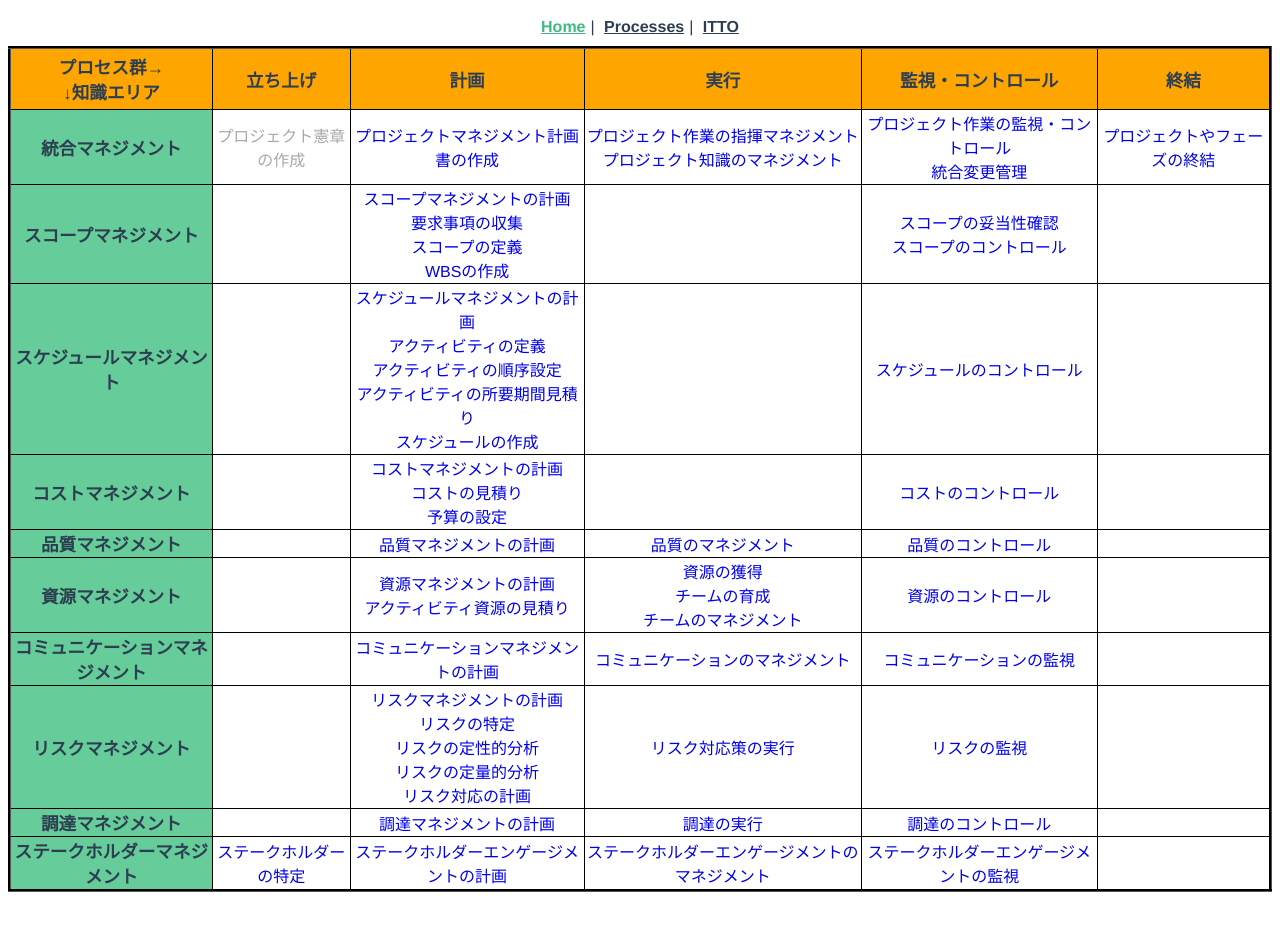
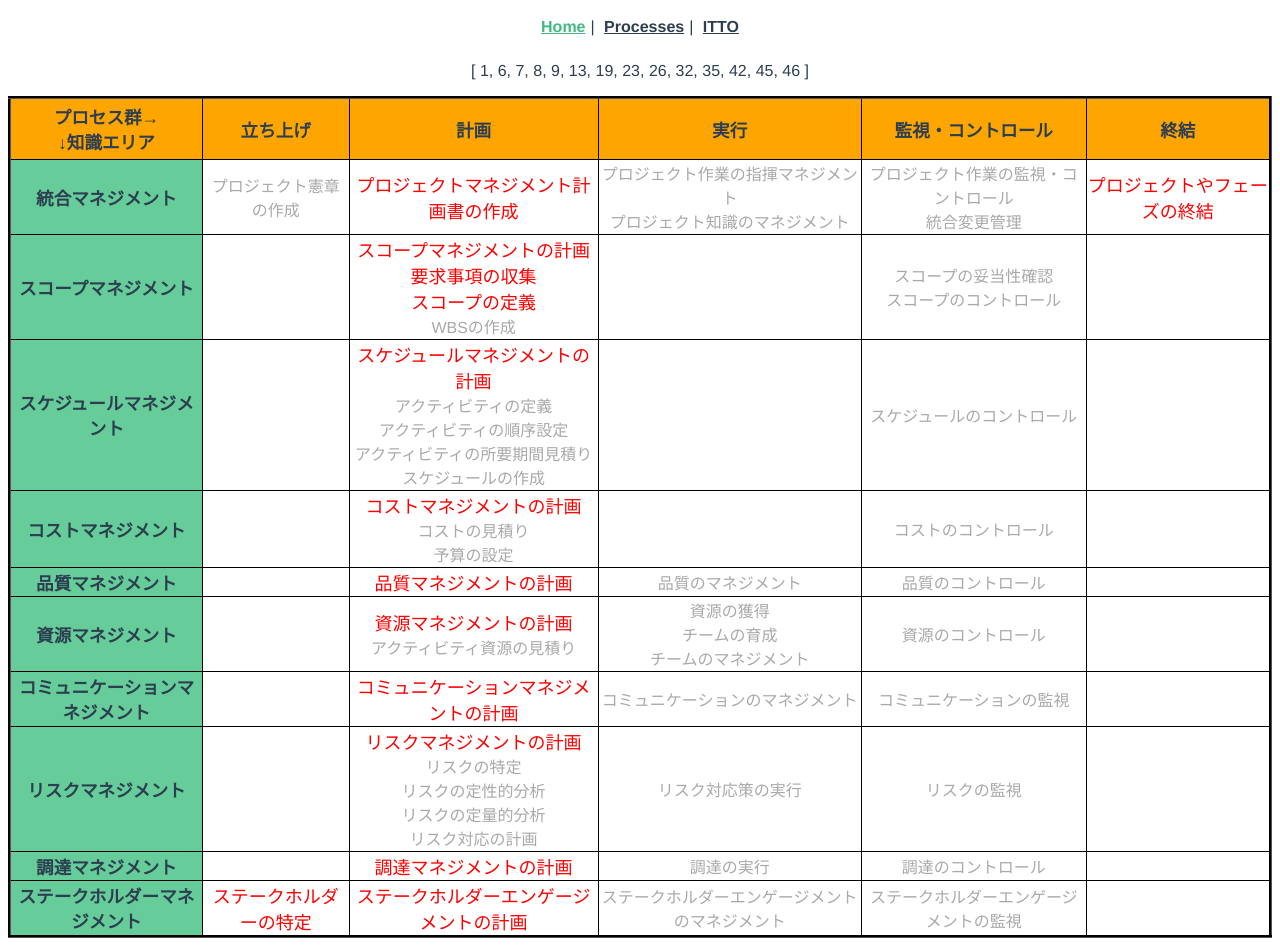
Before and after one commit to codesmith/pmbok-process, a Vue app: page /home in a window 1280 px wide. Before the commit the page ends 900 px from the top, so only its background shows below. Built offline with nearby package versions, Linux system fonts and the light colour scheme.

Commit message:
inputを全てactiveクラスにしてみた

```diff
--- a/src/components/HomeTable.vue
+++ b/src/components/HomeTable.vue
@@ -1,5 +1,6 @@
 <template>
   <div id="hello">
+    <p>{{selectedInputProcesses}}</p>
     <table border="3" style="border-collapse: collapse; border-color:black">
       <thead>
         <tr bgcolor="orange">
@@ -30,34 +31,58 @@
           <!-- プロジェクトマネジメント計画書の作成 -->
           <router-link
             :to="{ name: 'itto', params: { psNum: 1 }}"
+            :class="{
+              'active': selectedInputProcesses.includes(1),
+              'inactive': !selectedInputProcesses.includes(1)
+            }"
           >{{this.$store.state.processesElements[1].name}}</router-link>
         </td>
         <td>
           <!-- プロジェクト作業の指揮マネジメント -->
           <router-link
             :to="{ name: 'itto', params: { psNum: 2 }}"
+            :class="{
+              'active': selectedInputProcesses.includes(2),
+              'inactive': !selectedInputProcesses.includes(2)
+            }"
           >{{this.$store.state.processesElements[2].name}}</router-link>
           <br />
           <!-- プロジェクト知識のマネジメント -->
           <router-link
             :to="{ name: 'itto', params: { psNum: 3 }}"
+            :class="{
+              'active': selectedInputProcesses.includes(3),
+              'inactive': !selectedInputProcesses.includes(3)
+            }"
           >{{this.$store.state.processesElements[3].name}}</router-link>
         </td>
         <td>
           <!-- プロジェクト作業の監視・コントロール -->
           <router-link
             :to="{ name: 'itto', params: { psNum: 4 }}"
+            :class="{
+              'active': selectedInputProcesses.includes(4),
+              'inactive': !selectedInputProcesses.includes(4)
+            }"
           >{{this.$store.state.processesElements[4].name}}</router-link>
           <br />
           <!-- 統合変更管理 -->
           <router-link
             :to="{ name: 'itto', params: { psNum: 5 }}"
+            :class="{
+              'active': selectedInputProcesses.includes(5),
+              'inactive': !selectedInputProcesses.includes(5)
+            }"
           >{{this.$store.state.processesElements[5].name}}</router-link>
         </td>
         <td>
           <!-- プロジェクトやフェーズの終結 -->
           <router-link
             :to="{ name: 'itto', params: { psNum: 6 }}"
+            :class="{
+              'active': selectedInputProcesses.includes(6),
+              'inactive': !selectedInputProcesses.includes(6)
+            }"
           >{{this.$store.state.processesElements[6].name}}</router-link>
         </td>
       </tr>
@@ -68,21 +93,37 @@
           <!-- スコープマネジメントの計画 -->
           <router-link
             :to="{ name: 'itto', params: { psNum: 7 }}"
+            :class="{
+              'active': selectedInputProcesses.includes(7),
+              'inactive': !selectedInputProcesses.includes(7)
+            }"
           >{{this.$store.state.processesElements[7].name}}</router-link>
           <br />
           <!-- 要求事項の収集 -->
           <router-link
             :to="{ name: 'itto', params: { psNum: 8 }}"
+            :class="{
+              'active': selectedInputProcesses.includes(8),
+              'inactive': !selectedInputProcesses.includes(8)
+            }"
           >{{this.$store.state.processesElements[8].name}}</router-link>
           <br />
           <!-- スコープの定義 -->
           <router-link
             :to="{ name: 'itto', params: { psNum: 9 }}"
+            :class="{
+              'active': selectedInputProcesses.includes(9),
+              'inactive': !selectedInputProcesses.includes(9)
+            }"
           >{{this.$store.state.processesElements[9].name}}</router-link>
           <br />
           <!-- WBSの作成 -->
           <router-link
             :to="{ name: 'itto', params: { psNum: 10 }}"
+            :class="{
+              'active': selectedInputProcesses.includes(10),
+              'inactive': !selectedInputProcesses.includes(10)
+            }"
           >{{this.$store.state.processesElements[10].name}}</router-link>
         </td>
         <td></td>
@@ -90,11 +131,19 @@
           <!-- スコープの妥当性確認 -->
           <router-link
             :to="{ name: 'itto', params: { psNum: 11 }}"
+            :class="{
+              'active': selectedInputProcesses.includes(11),
+              'inactive': !selectedInputProcesses.includes(11)
+            }"
           >{{this.$store.state.processesElements[11].name}}</router-link>
           <br />
           <!-- スコープのコントロール -->
           <router-link
             :to="{ name: 'itto', params: { psNum: 12 }}"
+            :class="{
+              'active': selectedInputProcesses.includes(12),
+              'inactive': !selectedInputProcesses.includes(12)
+            }"
           >{{this.$store.state.processesElements[12].name}}</router-link>
         </td>
         <td></td>
@@ -106,26 +155,46 @@
           <!-- スケジュールマネジメントの計画 -->
           <router-link
             :to="{ name: 'itto', params: { psNum: 13 }}"
+            :class="{
+              'active': selectedInputProcesses.includes(13),
+              'inactive': !selectedInputProcesses.includes(13)
+            }"
           >{{this.$store.state.processesElements[13].name}}</router-link>
           <br />
           <!-- アクティビティの定義 -->
           <router-link
             :to="{ name: 'itto', params: { psNum: 14 }}"
+            :class="{
+              'active': selectedInputProcesses.includes(14),
+              'inactive': !selectedInputProcesses.includes(14)
+            }"
           >{{this.$store.state.processesElements[14].name}}</router-link>
           <br />
           <!-- アクティビティの順序設定 -->
           <router-link
             :to="{ name: 'itto', params: { psNum: 15 }}"
+            :class="{
+              'active': selectedInputProcesses.includes(15),
+              'inactive': !selectedInputProcesses.includes(15)
+            }"
           >{{this.$store.state.processesElements[15].name}}</router-link>
           <br />
           <!-- アクティビティの所要期間見積り -->
           <router-link
             :to="{ name: 'itto', params: { psNum: 16 }}"
+            :class="{
+              'active': selectedInputProcesses.includes(16),
+              'inactive': !selectedInputProcesses.includes(16)
+            }"
           >{{this.$store.state.processesElements[16].name}}</router-link>
           <br />
           <!-- スケジュールの作成 -->
           <router-link
             :to="{ name: 'itto', params: { psNum: 17 }}"
+            :class="{
+              'active': selectedInputProcesses.includes(17),
+              'inactive': !selectedInputProcesses.includes(17)
+            }"
           >{{this.$store.state.processesElements[17].name}}</router-link>
         </td>
         <td></td>
@@ -133,6 +202,10 @@
           <!-- スケジュールのコントロール -->
           <router-link
             :to="{ name: 'itto', params: { psNum: 18 }}"
+            :class="{
+              'active': selectedInputProcesses.includes(18),
+              'inactive': !selectedInputProcesses.includes(18)
+            }"
           >{{this.$store.state.processesElements[18].name}}</router-link>
         </td>
         <td></td>
@@ -144,16 +217,28 @@
           <!-- コストマネジメントの計画 -->
           <router-link
             :to="{ name: 'itto', params: { psNum: 19 }}"
+            :class="{
+              'active': selectedInputProcesses.includes(19),
+              'inactive': !selectedInputProcesses.includes(19)
+            }"
           >{{this.$store.state.processesElements[19].name}}</router-link>
           <br />
           <!-- コストの見積り -->
           <router-link
             :to="{ name: 'itto', params: { psNum: 20 }}"
+            :class="{
+              'active': selectedInputProcesses.includes(20),
+              'inactive': !selectedInputProcesses.includes(20)
+            }"
           >{{this.$store.state.processesElements[20].name}}</router-link>
           <br />
           <!-- 予算の設定 -->
           <router-link
             :to="{ name: 'itto', params: { psNum: 21 }}"
+            :class="{
+              'active': selectedInputProcesses.includes(21),
+              'inactive': !selectedInputProcesses.includes(21)
+            }"
           >{{this.$store.state.processesElements[21].name}}</router-link>
         </td>
         <td></td>
@@ -161,6 +246,10 @@
           <!-- コストのコントロール -->
           <router-link
             :to="{ name: 'itto', params: { psNum: 22 }}"
+            :class="{
+              'active': selectedInputProcesses.includes(22),
+              'inactive': !selectedInputProcesses.includes(22)
+            }"
           >{{this.$store.state.processesElements[22].name}}</router-link>
         </td>
         <td></td>
@@ -172,18 +261,30 @@
           <!-- 品質マネジメントの計画 -->
           <router-link
             :to="{ name: 'itto', params: { psNum: 23 }}"
+            :class="{
+              'active': selectedInputProcesses.includes(23),
+              'inactive': !selectedInputProcesses.includes(23)
+            }"
           >{{this.$store.state.processesElements[23].name}}</router-link>
         </td>
         <td>
           <!-- 品質のマネジメント -->
           <router-link
             :to="{ name: 'itto', params: { psNum: 24 }}"
+            :class="{
+              'active': selectedInputProcesses.includes(24),
+              'inactive': !selectedInputProcesses.includes(24)
+            }"
           >{{this.$store.state.processesElements[24].name}}</router-link>
         </td>
         <td>
           <!-- 品質のコントロール -->
           <router-link
             :to="{ name: 'itto', params: { psNum: 25 }}"
+            :class="{
+              'active': selectedInputProcesses.includes(25),
+              'inactive': !selectedInputProcesses.includes(25)
+            }"
           >{{this.$store.state.processesElements[25].name}}</router-link>
         </td>
         <td></td>
@@ -195,33 +296,57 @@
           <!-- 資源マネジメントの計画 -->
           <router-link
             :to="{ name: 'itto', params: { psNum: 26 }}"
+            :class="{
+              'active': selectedInputProcesses.includes(26),
+              'inactive': !selectedInputProcesses.includes(26)
+            }"
           >{{this.$store.state.processesElements[26].name}}</router-link>
           <br />
           <!-- アクティビティ資源の見積り -->
           <router-link
             :to="{ name: 'itto', params: { psNum: 27 }}"
+            :class="{
+              'active': selectedInputProcesses.includes(27),
+              'inactive': !selectedInputProcesses.includes(27)
+            }"
           >{{this.$store.state.processesElements[27].name}}</router-link>
         </td>
         <td>
           <!-- 資源の獲得 -->
           <router-link
             :to="{ name: 'itto', params: { psNum: 28 }}"
+            :class="{
+              'active': selectedInputProcesses.includes(28),
+              'inactive': !selectedInputProcesses.includes(28)
+            }"
           >{{this.$store.state.processesElements[28].name}}</router-link>
           <br />
           <!-- チームの育成 -->
           <router-link
             :to="{ name: 'itto', params: { psNum: 29 }}"
+            :class="{
+              'active': selectedInputProcesses.includes(29),
+              'inactive': !selectedInputProcesses.includes(29)
+            }"
           >{{this.$store.state.processesElements[29].name}}</router-link>
           <br />
           <!-- チームのマネジメント -->
           <router-link
             :to="{ name: 'itto', params: { psNum: 30 }}"
+            :class="{
+              'active': selectedInputProcesses.includes(30),
+              'inactive': !selectedInputProcesses.includes(30)
+            }"
           >{{this.$store.state.processesElements[30].name}}</router-link>
         </td>
         <td>
           <!-- 資源のコントロール -->
           <router-link
             :to="{ name: 'itto', params: { psNum: 31 }}"
+            :class="{
+              'active': selectedInputProcesses.includes(31),
+              'inactive': !selectedInputProcesses.includes(31)
+            }"
           >{{this.$store.state.processesElements[31].name}}</router-link>
         </td>
         <td></td>
@@ -233,18 +358,30 @@
           <!-- コミュニケーションマネジメントの計画 -->
           <router-link
             :to="{ name: 'itto', params: { psNum: 32 }}"
+            :class="{
+              'active': selectedInputProcesses.includes(32),
+              'inactive': !selectedInputProcesses.includes(32)
+            }"
           >{{this.$store.state.processesElements[32].name}}</router-link>
         </td>
         <td>
           <!-- コミュニケーションのマネジメント -->
           <router-link
             :to="{ name: 'itto', params: { psNum: 33 }}"
+            :class="{
+              'active': selectedInputProcesses.includes(33),
+              'inactive': !selectedInputProcesses.includes(33)
+            }"
           >{{this.$store.state.processesElements[33].name}}</router-link>
         </td>
         <td>
           <!-- コミュニケーションの監視 -->
           <router-link
             :to="{ name: 'itto', params: { psNum: 34 }}"
+            :class="{
+              'active': selectedInputProcesses.includes(34),
+              'inactive': !selectedInputProcesses.includes(34)
+            }"
           >{{this.$store.state.processesElements[34].name}}</router-link>
         </td>
         <td></td>
@@ -256,38 +393,66 @@
           <!-- リスクマネジメントの計画 -->
           <router-link
             :to="{ name: 'itto', params: { psNum: 35 }}"
+            :class="{
+              'active': selectedInputProcesses.includes(35),
+              'inactive': !selectedInputProcesses.includes(35)
+            }"
           >{{this.$store.state.processesElements[35].name}}</router-link>
           <br />
           <!-- リスクの特定 -->
           <router-link
             :to="{ name: 'itto', params: { psNum: 36 }}"
+            :class="{
+              'active': selectedInputProcesses.includes(36),
+              'inactive': !selectedInputProcesses.includes(36)
+            }"
           >{{this.$store.state.processesElements[36].name}}</router-link>
           <br />
           <!-- リスクの定性的分析 -->
           <router-link
             :to="{ name: 'itto', params: { psNum: 37 }}"
+            :class="{
+              'active': selectedInputProcesses.includes(37),
+              'inactive': !selectedInputProcesses.includes(37)
+            }"
           >{{this.$store.state.processesElements[37].name}}</router-link>
           <br />
           <!-- リスクの定量的分析 -->
           <router-link
             :to="{ name: 'itto', params: { psNum: 38 }}"
+            :class="{
+              'active': selectedInputProcesses.includes(38),
+              'inactive': !selectedInputProcesses.includes(38)
+            }"
           >{{this.$store.state.processesElements[38].name}}</router-link>
           <br />
           <!-- リスク対応の計画 -->
           <router-link
             :to="{ name: 'itto', params: { psNum: 39 }}"
+            :class="{
+              'active': selectedInputProcesses.includes(39),
+              'inactive': !selectedInputProcesses.includes(39)
+            }"
           >{{this.$store.state.processesElements[39].name}}</router-link>
         </td>
         <td>
           <!-- リスク対応策の実行 -->
           <router-link
             :to="{ name: 'itto', params: { psNum: 40 }}"
+            :class="{
+              'active': selectedInputProcesses.includes(40),
+              'inactive': !selectedInputProcesses.includes(40)
+            }"
           >{{this.$store.state.processesElements[40].name}}</router-link>
         </td>
         <td>
           <!-- リスクの監視 -->
           <router-link
             :to="{ name: 'itto', params: { psNum: 41 }}"
+            :class="{
+              'active': selectedInputProcesses.includes(41),
+              'inactive': !selectedInputProcesses.includes(41)
+            }"
           >{{this.$store.state.processesElements[41].name}}</router-link>
         </td>
         <td></td>
@@ -299,18 +464,30 @@
           <!-- 調達マネジメントの計画 -->
           <router-link
             :to="{ name: 'itto', params: { psNum: 42 }}"
+            :class="{
+              'active': selectedInputProcesses.includes(42),
+              'inactive': !selectedInputProcesses.includes(42)
+            }"
           >{{this.$store.state.processesElements[42].name}}</router-link>
         </td>
         <td>
           <!-- 調達の実行 -->
           <router-link
             :to="{ name: 'itto', params: { psNum: 43 }}"
+            :class="{
+              'active': selectedInputProcesses.includes(43),
+              'inactive': !selectedInputProcesses.includes(43)
+            }"
           >{{this.$store.state.processesElements[43].name}}</router-link>
         </td>
         <td>
           <!-- 調達のコントロール -->
           <router-link
             :to="{ name: 'itto', params: { psNum: 44 }}"
+            :class="{
+              'active': selectedInputProcesses.includes(44),
+              'inactive': !selectedInputProcesses.includes(44)
+            }"
           >{{this.$store.state.processesElements[44].name}}</router-link>
         </td>
         <td></td>
@@ -321,24 +498,40 @@
           <!-- ステークホルダーの特定 -->
           <router-link
             :to="{ name: 'itto', params: { psNum: 45 }}"
+            :class="{
+              'active': selectedInputProcesses.includes(45),
+              'inactive': !selectedInputProcesses.includes(45)
+            }"
           >{{this.$store.state.processesElements[45].name}}</router-link>
         </td>
         <td>
           <!-- ステークホルダーエンゲージメントの計画 -->
           <router-link
             :to="{ name: 'itto', params: { psNum: 46 }}"
+            :class="{
+              'active': selectedInputProcesses.includes(46),
+              'inactive': !selectedInputProcesses.includes(46)
+            }"
           >{{this.$store.state.processesElements[46].name}}</router-link>
         </td>
         <td>
           <!-- ステークホルダーエンゲージメントのマネジメント -->
           <router-link
             :to="{ name: 'itto', params: { psNum: 47 }}"
+            :class="{
+              'active': selectedInputProcesses.includes(47),
+              'inactive': !selectedInputProcesses.includes(47)
+            }"
           >{{this.$store.state.processesElements[47].name}}</router-link>
         </td>
         <td>
           <!-- ステークホルダーエンゲージメントの監視 -->
           <router-link
             :to="{ name: 'itto', params: { psNum: 48 }}"
+            :class="{
+              'active': selectedInputProcesses.includes(48),
+              'inactive': !selectedInputProcesses.includes(48)
+            }"
           >{{this.$store.state.processesElements[48].name}}</router-link>
         </td>
         <td></td>
```
